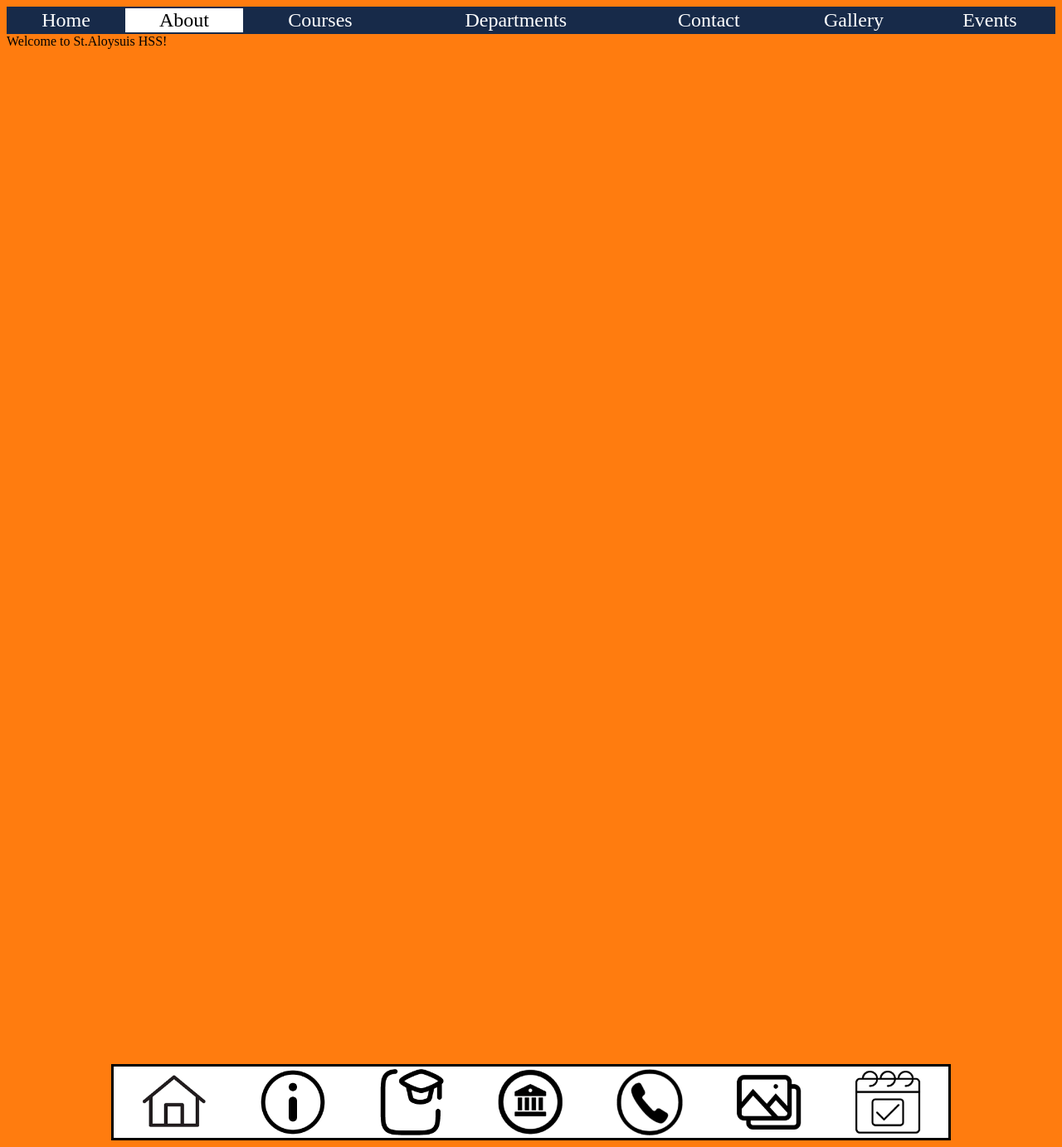
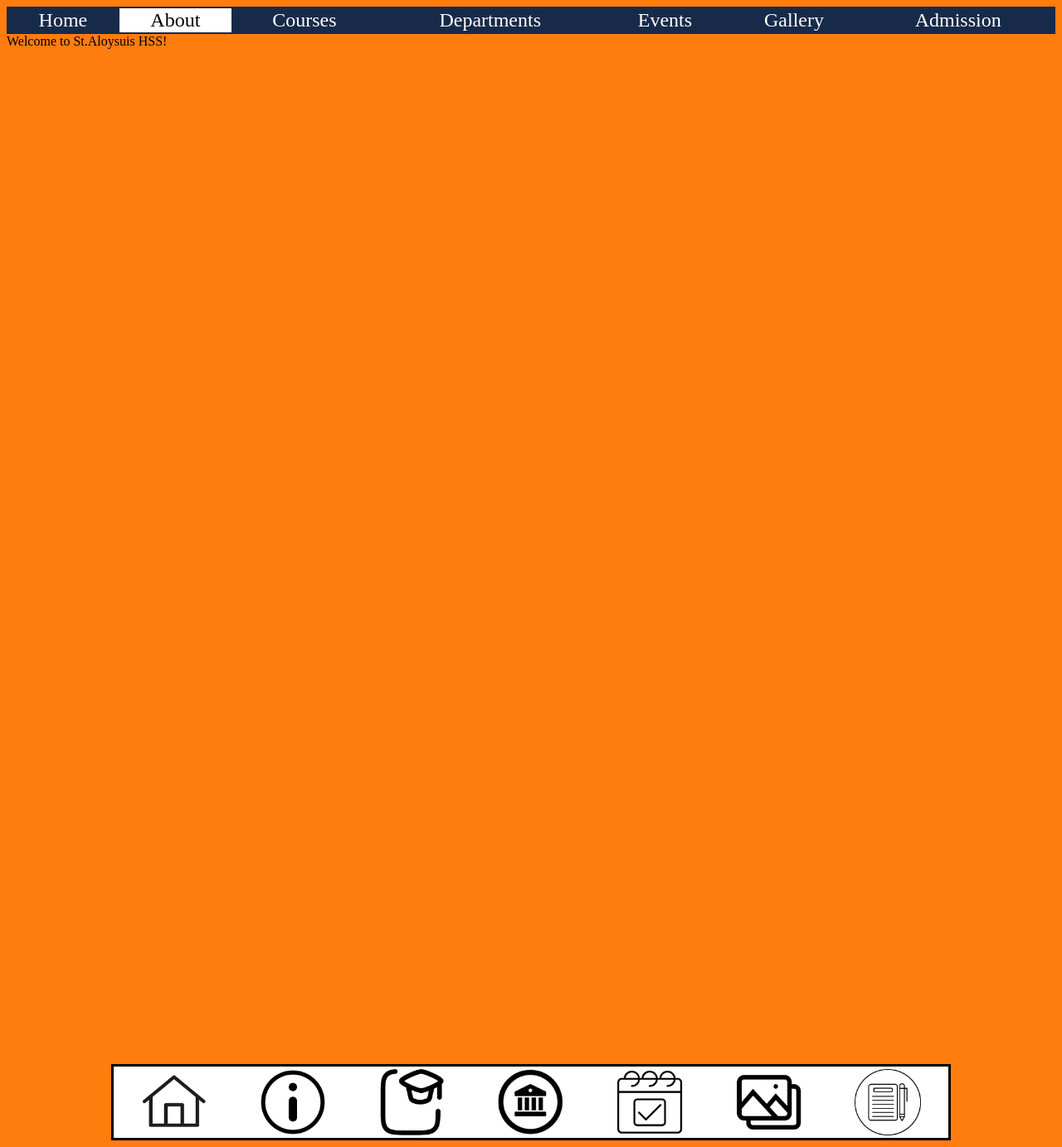
Before and after one commit to MRCJ008/School-Web, a plain HTML site: page about.html in a window 1280 px wide. Shown: the whole page at 83% size. Drawn offline with Linux system fonts and the light colour scheme.

Commit message:
admission files addded

```diff
--- a/about.html
+++ b/about.html
@@ -9,9 +9,9 @@
 				<td bgcolor='white'><a href='about.html' target='main' style="text-decoration: none"><font size='5' face='Marcellus SC' color='black'>About</font></a></td>
 				<td><a href='courses.html'target='main' style="text-decoration: none"><font size='5' face='Marcellus SC' color='white'>Courses</font></a></td>
 				<td><a href='faculties.html'target='main' style="text-decoration: none"><font size='5' face='Marcellus SC' color='white'>Departments</font></a></td>
-				<td><a href='contact.html'target='main' style="text-decoration: none"><font size='5' face='Marcellus SC' color='white'>Contact</font></a></td>
+				<td><a href='events.html'target='main' style="text-decoration: none"><font size='5' face='Marcellus SC' color='white'>Events</font></a></td>
 				<td><a href='gallery.html'target='main' style="text-decoration: none"><font size='5' face='Marcellus SC' color='white'>Gallery</font></a></td>
-				<td><a href='events.html'target='main' style="text-decoration: none"><font size='5' face='Marcellus SC' color='white'>Events</font></a></td>
+				<td><a href='admission.html'target='main' style="text-decoration: none"><font size='5' face='Marcellus SC' color='white'>Admission</font></a></td>
 			</tr>
 		</table>
 		Welcome to St.Aloysuis HSS!<br><br><br><br><br><br><br><br><br><br><br><br><br><br><br><br><br><br><br><br><br><br><br><br><br><br><br><br><br><br><br><br><br><br><br><br><br><br><br><br><br><br><br><br><br><br><br><br><br><br><br><br><br><br><br><br><br><br><br><br><br><br><br><br><br><br><br><br><br>
@@ -21,9 +21,9 @@
 				<td align='center'><a href='about.html' target='main' style="text-decoration: none"><img src='about.png' width='80' height='80'></a></td>
 				<td align='center'><a href='courses.html'target='main' style="text-decoration: none"><img src='courses.png' width='80' height='80'></a></td>
 				<td align='center'><a href='faculties.html'target='main' style="text-decoration: none"><img src='department.png' width='80' height='80'></a></td>
-				<td align='center'><a href='contact.html'target='main' style="text-decoration: none"><img src='contact.png' width='80' height='80'></a></td>
+				<td align='center'><a href='events.html'target='main' style="text-decoration: none"><img src='events.png' width='80' height='80'></a></td>
 				<td align='center'><a href='gallery.html'target='main' style="text-decoration: none"><img src='gallery.png' width='80' height='80'></a></td>
-				<td align='center'><a href='events.html'target='main' style="text-decoration: none"><img src='events.png' width='80' height='80'></a></td>
+				<td align='center'><a href='admission.html'target='main' style="text-decoration: none"><img src='admission.png' width='80' height='80'></a></td>
 			</tr>
 		</table>
 	</body>
```
Also changed, not shown: admission.html (renamed from contact.html, +7 -5 lines), courses.html (+4 -4 lines), events.html (+4 -4 lines), faculties.html (+4 -4 lines), gallery.html (+4 -4 lines), home.html (+4 -4 lines), admission.jpg (added), admission.png (added).
